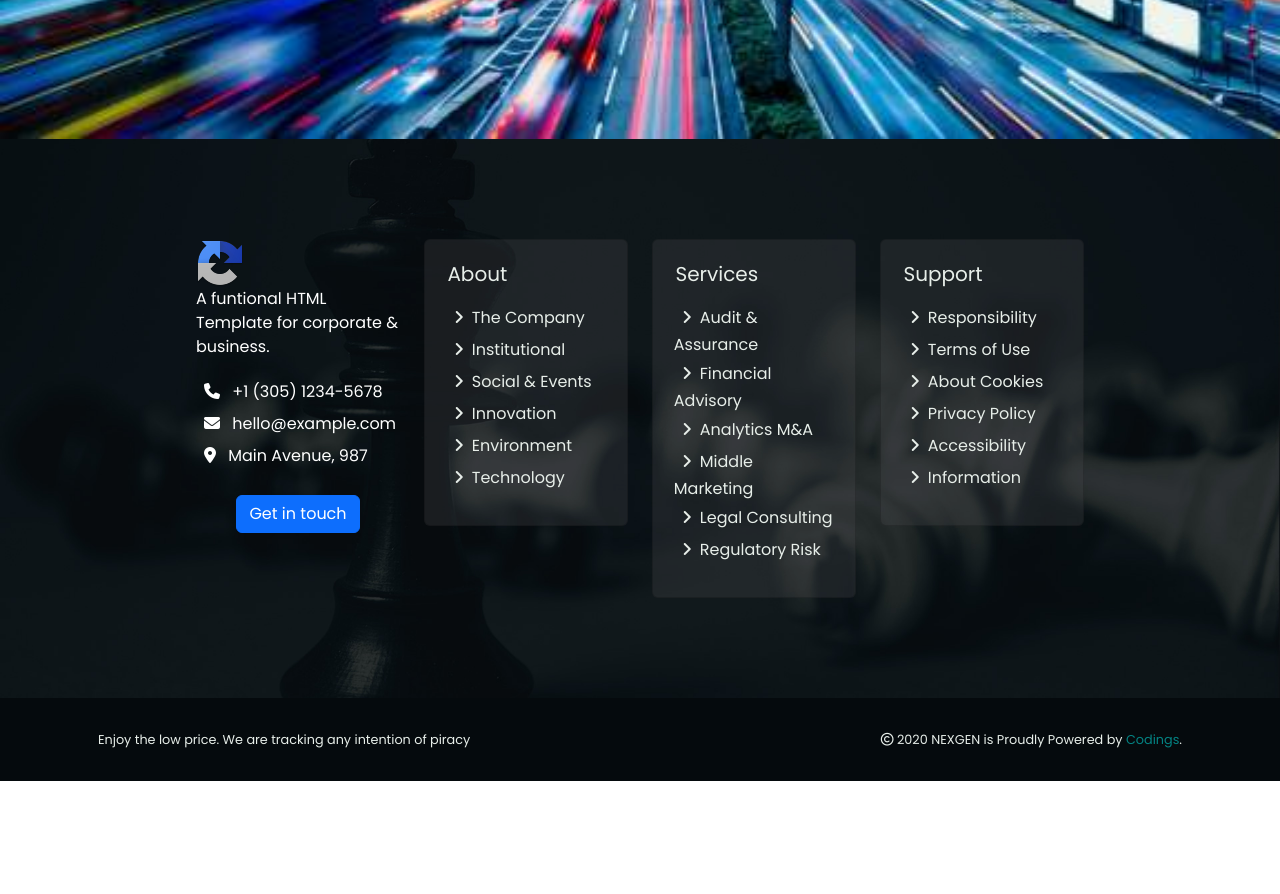
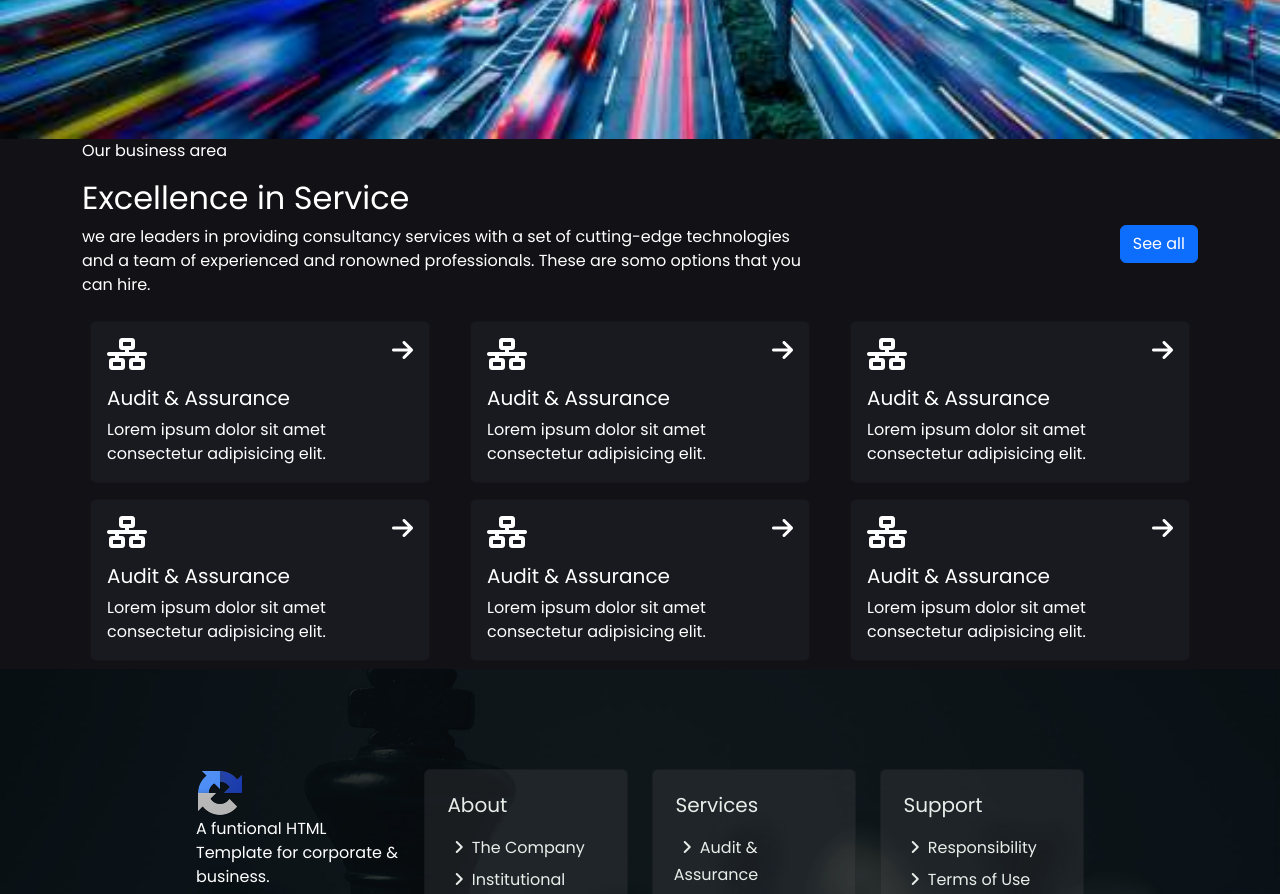
Before and after one commit to bronzo97/proj-html-vuejs, a Vue app: page / in a window 1280 px wide. Shown: the part 1900-2794 px from the top of the page. Before the commit the page ends 2681 px from the top, so only its background shows below. Built offline with nearby package versions, Linux system fonts and the light colour scheme.

Commit message:
OurBusinessAres done

```diff
--- a/src/components/OurBusinessArea.vue
+++ b/src/components/OurBusinessArea.vue
@@ -0,0 +1,108 @@
+<template>
+    <div class="our-business-area-section">
+        <div class="container">
+            <div class="row">
+                <div class="col">
+                    <p>Our business area</p>
+                    <h2>Excellence in Service</h2>
+                </div>
+            </div>
+            <div class="row">
+                <div class="col col-8 d-flex">
+                    <p>we are leaders in providing consultancy services with a set of cutting-edge technologies and a team of experienced and ronowned professionals. These are somo options that you can hire.</p>
+                </div>
+                <div class="col col-4 text-end">
+                    <div class="btn btn-primary">See all</div>
+                </div>
+            </div>
+            <div class="row row-cols-6">
+                <div class="col col-4">
+                    <div class="card">
+                        <div class="my-card-header"><i class="fa-solid fa-network-wired"></i><i class="fa-solid fa-arrow-right"></i></div>
+                        <div class="card-body">
+                            <h5 class="card-title">Audit & Assurance</h5>
+                            <p class="card-text">Lorem ipsum dolor sit amet consectetur adipisicing elit.</p>
+                        </div>
+                    </div>
+                </div>
+                <div class="col col-4">
+                    <div class="card">
+                        <div class="my-card-header"><i class="fa-solid fa-network-wired"></i><i class="fa-solid fa-arrow-right"></i></div>
+                        <div class="card-body">
+                            <h5 class="card-title">Audit & Assurance</h5>
+                            <p class="card-text">Lorem ipsum dolor sit amet consectetur adipisicing elit.</p>
+                        </div>
+                    </div>
+                </div>
+                <div class="col col-4">
+                    <div class="card">
+                        <div class="my-card-header"><i class="fa-solid fa-network-wired"></i><i class="fa-solid fa-arrow-right"></i></div>
+                        <div class="card-body">
+                            <h5 class="card-title">Audit & Assurance</h5>
+                            <p class="card-text">Lorem ipsum dolor sit amet consectetur adipisicing elit.</p>
+                        </div>
+                    </div>
+                </div>
+                <div class="col col-4">
+                    <div class="card">
+                        <div class="my-card-header"><i class="fa-solid fa-network-wired"></i><i class="fa-solid fa-arrow-right"></i></div>
+                        <div class="card-body">
+                            <h5 class="card-title">Audit & Assurance</h5>
+                            <p class="card-text">Lorem ipsum dolor sit amet consectetur adipisicing elit.</p>
+                        </div>
+                    </div>
+                </div>
+                <div class="col col-4">
+                    <div class="card">
+                        <div class="my-card-header"><i class="fa-solid fa-network-wired"></i><i class="fa-solid fa-arrow-right"></i></div>
+                        <div class="card-body">
+                            <h5 class="card-title">Audit & Assurance</h5>
+                            <p class="card-text">Lorem ipsum dolor sit amet consectetur adipisicing elit.</p>
+                        </div>
+                    </div>
+                </div>
+                <div class="col col-4">
+                    <div class="card">
+                        <div class="my-card-header"><i class="fa-solid fa-network-wired"></i><i class="fa-solid fa-arrow-right"></i></div>
+                        <div class="card-body">
+                            <h5 class="card-title">Audit & Assurance</h5>
+                            <p class="card-text">Lorem ipsum dolor sit amet consectetur adipisicing elit.</p>
+                        </div>
+                    </div>
+                </div>
+            </div>
+        </div>
+    </div>
+</template>
+
+<script>
+    export default {
+        name: 'OurBusinessArea',
+    }
+</script>
+
+<style lang="scss" scoped>
+    .our-business-area-section {
+        background-color: #111116;
+        color: #fff;
+        .my-card-header {
+            padding: 1rem 1rem 0 1rem;
+            display: flex;
+            justify-content: space-between;
+
+        }
+
+        .card {
+            margin: .5rem;
+            background-color: #191920;
+
+        }
+
+        i:first-child {
+            font-size: 2rem;
+        }
+        i:last-child {
+            font-size: 1.5rem;
+        }
+    }
+</style>
```
